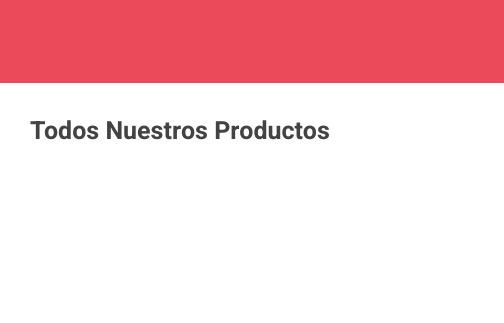
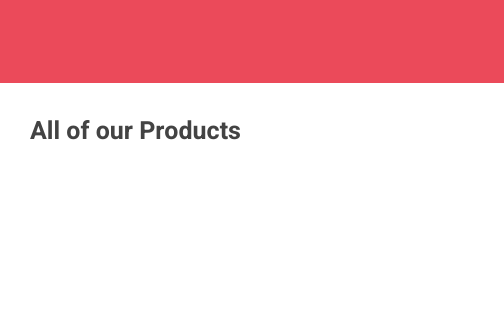
Before and after one commit to Molbeato/Carrito_Academlo, a website built with Vite: page index.html in a window 1280 px wide. Shown: the part 267-590 px from the top of the page, 0-504 px from the left. Built offline with nearby package versions, Linux system fonts and the light colour scheme.

Commit message:
spelling

```diff
--- a/index.html
+++ b/index.html
@@ -28,7 +28,7 @@
       <img src="images/img/logo blanco.png" alt="background_logo">
   </header>
   <main>
-    <h3>Todos Nuestros Productos</h3>
+    <h3>All of our Products</h3>
     <div class="principal_container" id="products_container">
     </div>
     <div class="modal_container_element" id="modal_container">
```
